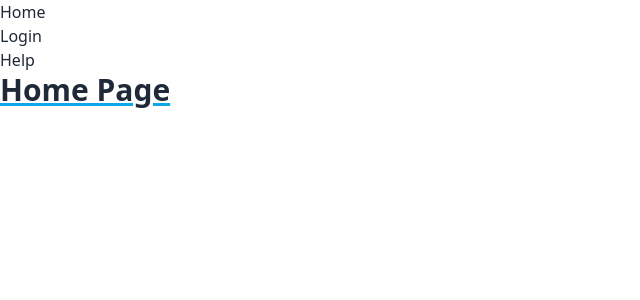
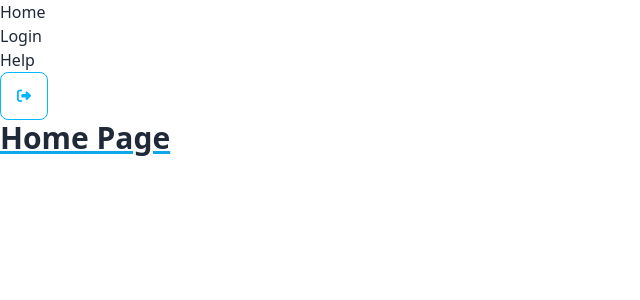
Before and after one commit to doglapping707/todo-app-ts, a React (Vite) app: page / in a window 1280 px wide. Shown: the top 300 px of the page, without its empty margins (0-640 px from the left). Built offline with nearby package versions, Linux system fonts and the light colour scheme.

Commit message:
install fontawesome

```diff
--- a/src/main.tsx
+++ b/src/main.tsx
@@ -1,6 +1,7 @@
 import React from "react";
 import ReactDOM from "react-dom/client";
 import App from "./App.tsx";
+import "./styles.scss";
 import "./tailwind.css";
 
 ReactDOM.createRoot(document.getElementById('root')!).render(
--- a/src/pages/Help.tsx
+++ b/src/pages/Help.tsx
@@ -1,8 +1,13 @@
 function Help() {
     return (
-        <h1 className="text-3xl font-bold underline decoration-indigo-500">
-            <h1>Help Page</h1>
-        </h1>
+        <>
+            <button className="btn btn-outline btn-primary">
+                <i className="fa-solid fa-right-from-bracket"></i>
+            </button>
+            <h1 className="text-3xl font-bold underline decoration-indigo-500">
+                <h1>Help Page</h1>
+            </h1>
+        </>
     );
 }
 
--- a/src/pages/Home.tsx
+++ b/src/pages/Home.tsx
@@ -1,8 +1,13 @@
 function Home() {
     return (
-        <h1 className="text-3xl font-bold underline decoration-sky-500">
-            <h1>Home Page</h1>
-        </h1>
+        <>
+            <button className="btn btn-outline btn-info">
+                <i className="fa-solid fa-right-from-bracket"></i>
+            </button>
+            <h1 className="text-3xl font-bold underline decoration-sky-500">
+                <h1>Home Page</h1>
+            </h1>
+        </>
     );
 }
 
--- a/src/pages/Login.tsx
+++ b/src/pages/Login.tsx
@@ -1,8 +1,13 @@
 function Login() {
     return (
-        <h1 className="text-3xl font-bold underline decoration-pink-500">
-            <h1>Login Page</h1>
-        </h1>
+        <>
+            <button className="btn btn-outline btn-secondary">
+                <i className="fa-solid fa-right-from-bracket"></i>
+            </button>
+            <h1 className="text-3xl font-bold underline decoration-pink-500">
+                <h1>Login Page</h1>
+            </h1>
+        </>
     );
 }
 
```
